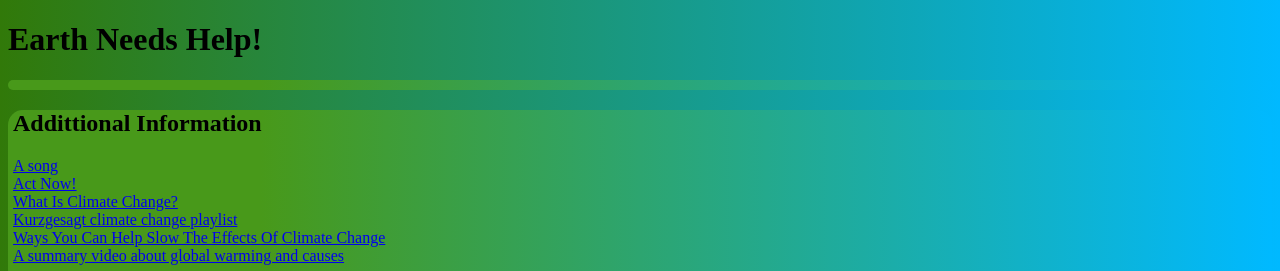
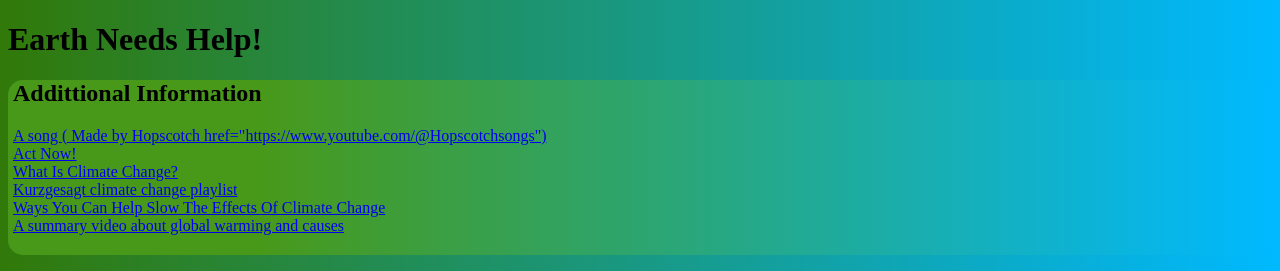
Before and after one commit to meoowe/EarthNeedsHelp, a plain HTML site: page index.html in a window 1280 px wide. Shown: the top 271 px of the page. Drawn offline with Linux system fonts and the light colour scheme.

Commit message:
Update index.html

```diff
--- a/index.html
+++ b/index.html
@@ -19,12 +19,9 @@
 </head>
 <body>
 <h1>Earth Needs Help!</h1>
-<div id="vid">
-
-</div>
 <div id="AddInfo">
     <h2>Addittional Information</h2>
-    <a href="https://www.youtube.com/watch?v=cn9PhiDJp-A">  A song</a>
+    <a class="Actnow" href="https://www.youtube.com/watch?v=cn9PhiDJp-A">  A song ( Made by Hopscotch href="https://www.youtube.com/@Hopscotchsongs")</a>
     <br>
     <a href="https://www.un.org/node/143154"> Act Now!</a>
     <br>
```
